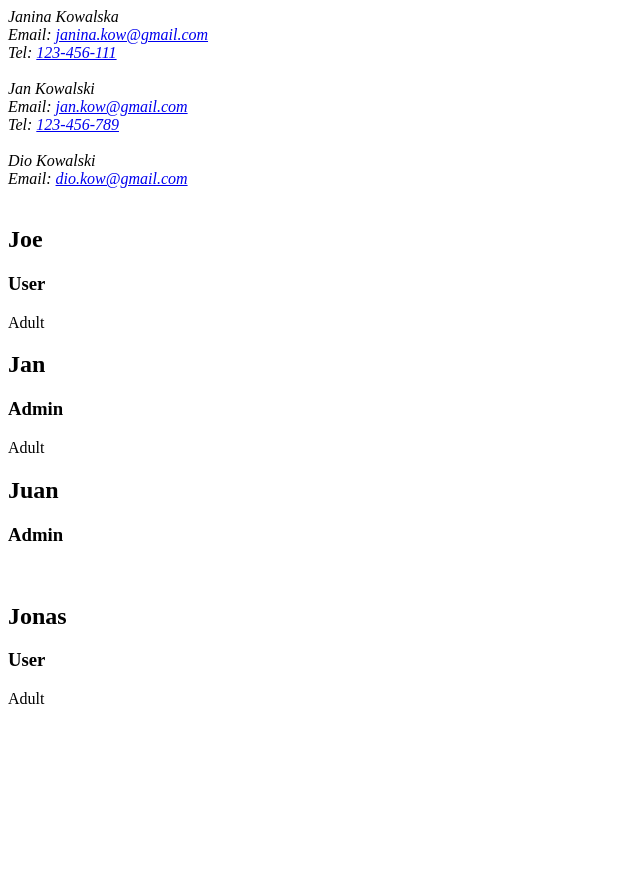
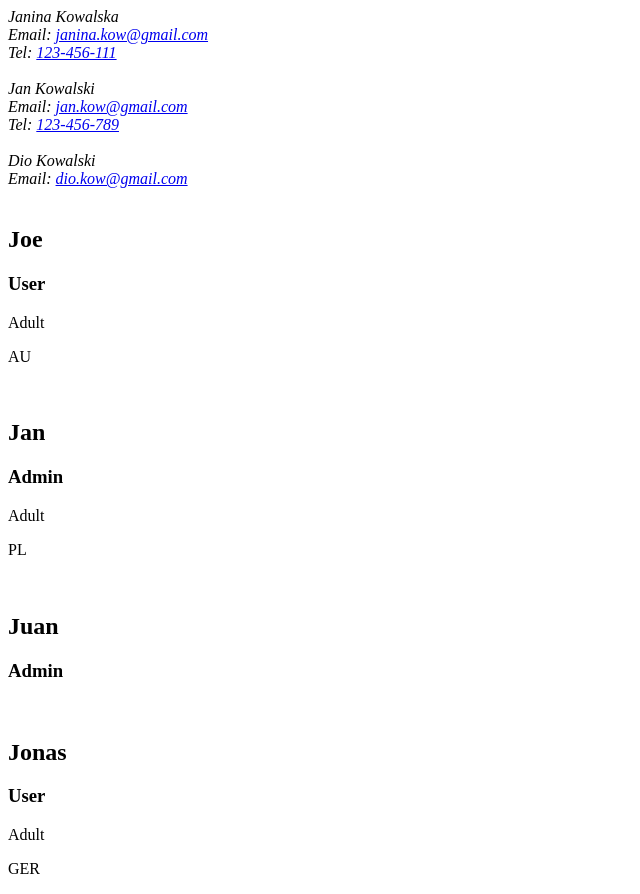
Before and after one commit to PiotrDrechsler/react-lesson, a React (Vite) app in the folder react lesson/: page / in a window 1280 px wide. Shown: the whole page, without its empty margins (0-640 px from the left). Before the commit the page ends 800 px from the top, so only its background shows below. Built offline with nearby package versions, Linux system fonts and the light colour scheme.

Commit message:
homework/switch
1.add logic with a ternary operator: when there is a country in the person object, create <p> with this country, otherwise add nothing
2.translate comments for eng

```diff
--- a/react lesson/src/App.jsx
+++ b/react lesson/src/App.jsx
@@ -28,6 +28,7 @@
   const jan = { name: "Jan", age: 43, isAdmin: true, country: "PL" };
   const juan = { name: "Juan", age: 15, isAdmin: true };
   const jonas = { name: "Jonas", age: 18, isAdmin: false, country: "GER" };
+
   return (
     <>
       <PersonInfo person={janina} />
--- a/react lesson/src/components/PersonInfoII/PersonInfoII.jsx
+++ b/react lesson/src/components/PersonInfoII/PersonInfoII.jsx
@@ -4,10 +4,12 @@
   return (
     <>
       <h2>{person.name}</h2>
-      {/* Tutaj wyświetl h3 z napisem "Administrator" lub "Użytkownik" */}
+      {/* here, display <h3> with the words "Admin" or "User" */}
       <h3>{person.isAdmin ? "Admin" : "User"}</h3>
-      {/* Tutaj wyświetl span, jeśli osoba jest pełnoletnia */}
+      {/* display span here if the person is of age */}
       <span> {person.age >= 18 && "Adult"}</span>
+      {/* display paragraph with nationality here */}
+      {person.country && <p>{person.country}</p>}
     </>
   );
 }
```
